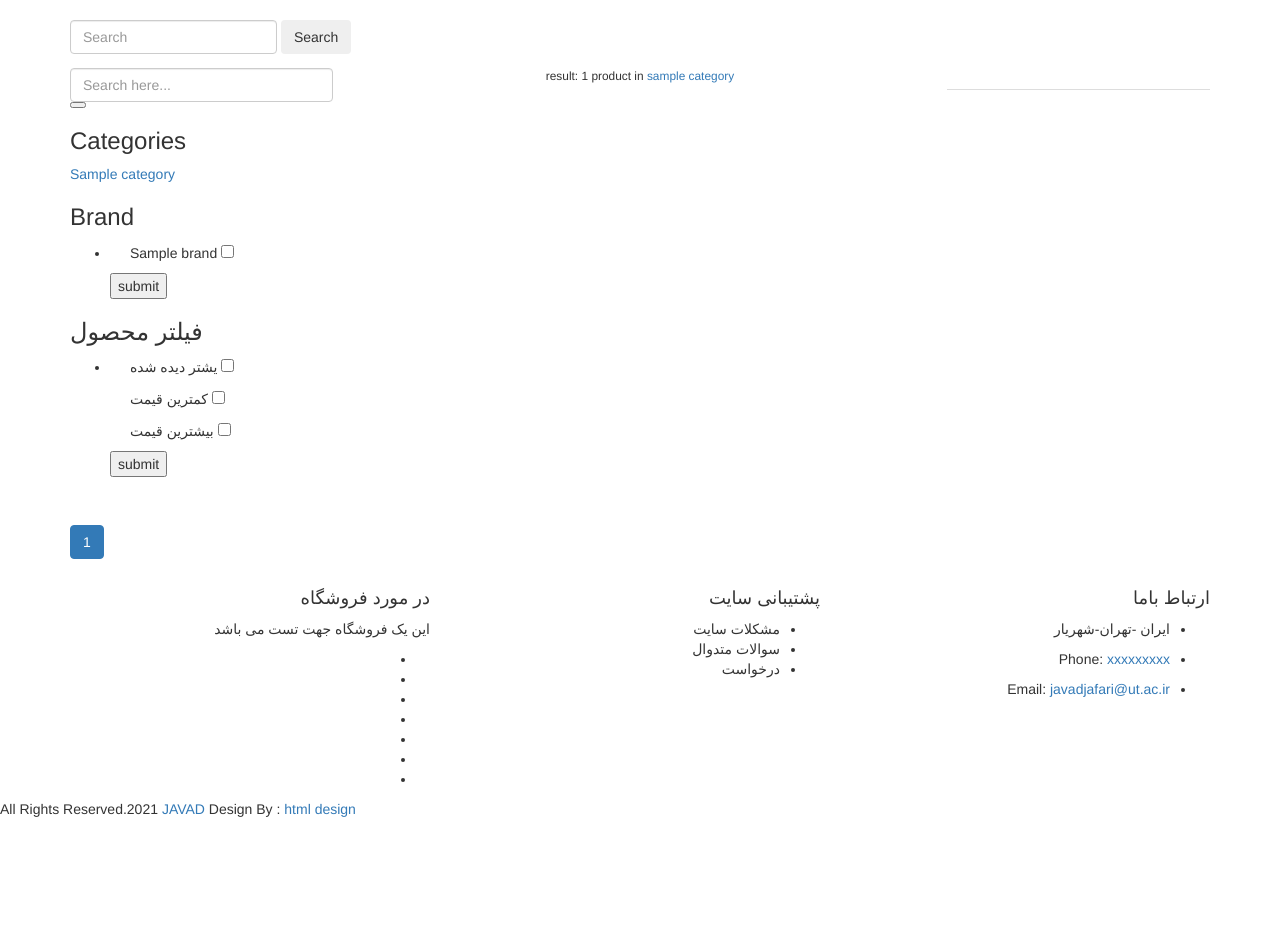
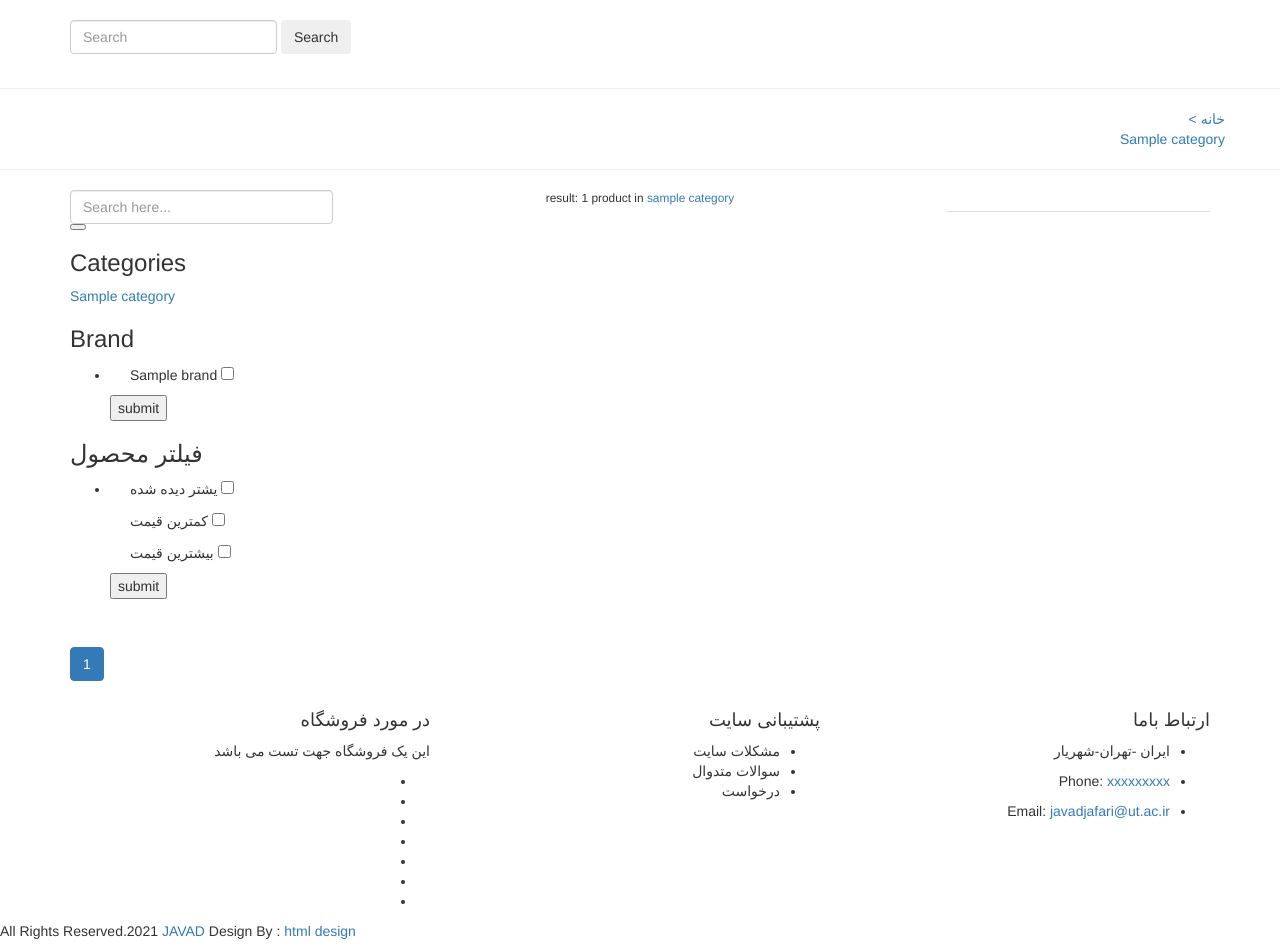
Before and after one commit to javad-jafari/eshop, a Django app: a page that uses templates/category.html in a window 1280 px wide. Shown: the part 132-1083 px from the top of the page. Before the commit the page ends 949 px from the top, so only its background shows below. Run offline with Django 3.2, Linux system fonts and the light colour scheme; tables that the repository leaves empty hold one stand-in row (values such as "Sample post"); grey boxes marked "Sample" are stand-in pictures; some libraries are stand-ins or nearby versions.

Commit message:
navigation bar to top of page

```diff
--- a/templates/category.html
+++ b/templates/category.html
@@ -3,6 +3,31 @@
 {% load extra %}
 {% block title %} Category {% endblock %}
 {% block content %}
+
+
+
+
+        <div class=" bg-light text-right co-12">
+        <hr>
+        <div class="container" dir="rtl">
+            <div class="row text-primary">
+                <div><a href="{% url 'home' %}">
+                    خانه ></a>
+                </div>
+                <div>
+                    {% for c in shopproducts  %}
+                        {% if forloop.first %}
+                        {{c.product.category.name }}
+                        {% endif %}
+                    {% endfor %}
+                </div>
+
+            </div>
+
+        </div>
+        <hr>
+    </div>
+    <div>
 
 
 
```
Also changed, not shown: templates/product.html (+23 -3 lines).
